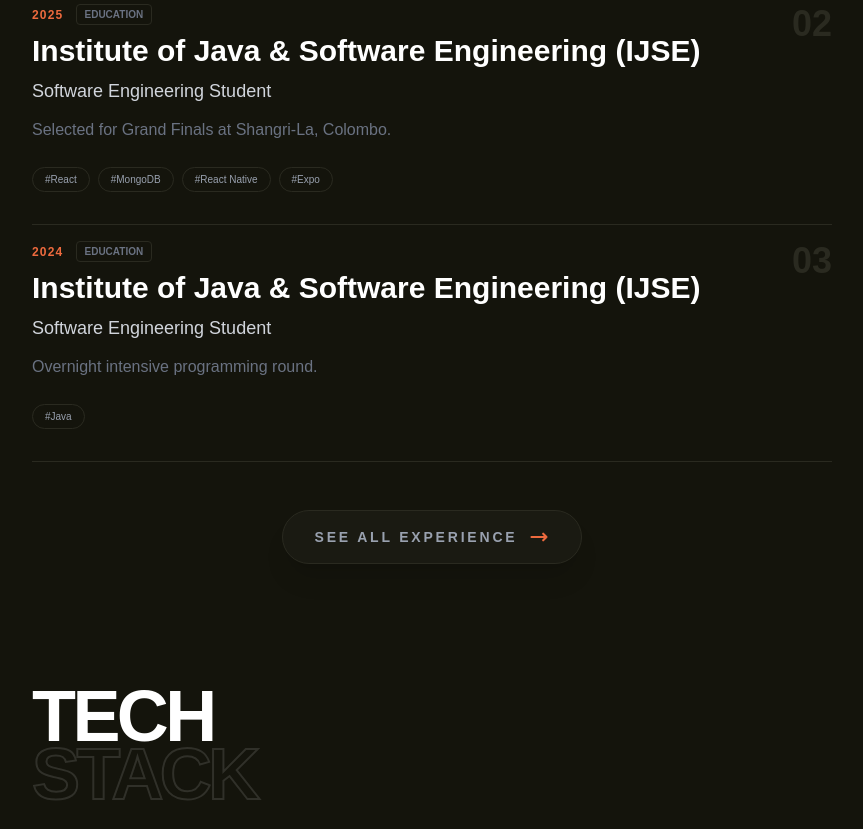
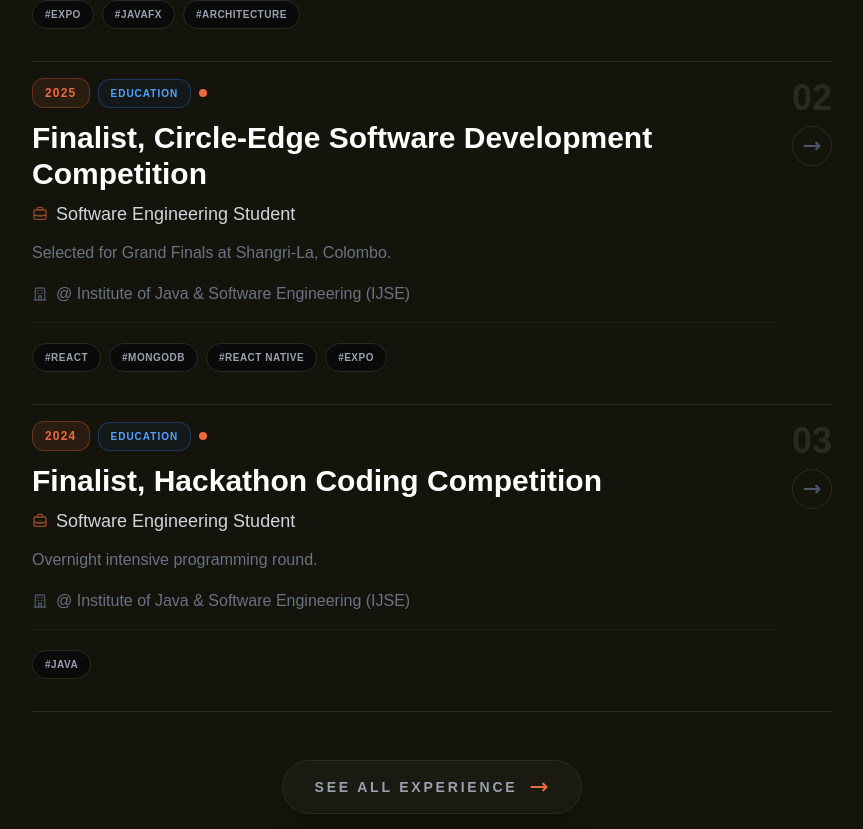
Before and after one commit to tharu-2003/Tharusha_Sandaruwan_Dahanayaka, a React (Vite) app: page / in a window 1280 px wide. Shown: the part 2551-3380 px from the top of the page, without its empty margins (400-1263 px from the left). Built offline with nearby package versions, Linux system fonts and the light colour scheme.

Commit message:
ui updated

```diff
--- a/src/components/ExperienceSection.tsx
+++ b/src/components/ExperienceSection.tsx
@@ -8,6 +8,7 @@ export interface Experience {
     _id: string;
     role: string;
     company: string;
+    title: string;
     period: string;
     description: string;
     skills: string[];
@@ -16,12 +17,12 @@ export interface Experience {
     mode: "Work" | "Education";
     priority: "High" | "Medium" | "Low";
     workModeStatements: string;
-    links: string;
+    links: string[];
 }
 
 export function ExperienceSection() {
   const navigate = useNavigate();
-  const [experiences, setExperiences] = useState<any[]>([]); // Any use kale interface eka update nisa
+  const [experiences, setExperiences] = useState<any[]>([]);
 
   const [selectedExp, setSelectedExp] = useState<any>(null);
   const [isPopupOpen, setIsPopupOpen] = useState(false);
@@ -38,13 +39,8 @@ export function ExperienceSection() {
   };
 
   useEffect(() => {
-    // 1. මුලින්ම priority එක "High" අය පමණක් තෝරාගන්න
     const highPriorityExps = experiencesData.filter(exp => exp.priority === "High");
-
-    // 2. අලුත්ම ඒවා උඩට එන ලෙස reverse කර අවසාන 3 ලබාගන්න
-    // සටහන: Array එකේ අන්තිම 3 ගෙන reverse කිරීමෙන් අලුත්ම "High" priority ඒවා 3 ලැබේ.
     const latestHighPriority = [...highPriorityExps].reverse().slice(0, 3);
-
     setExperiences(latestHighPriority);
   }, []);
 
@@ -56,7 +52,7 @@ export function ExperienceSection() {
         onClose={closePopup}
       />
 
-      {/* Title Section (දැනට ඇති පරිදිම පවතී) */}
+      {/* Title Section */}
       <motion.div
         initial={{ opacity: 0, y: 30 }}
         whileInView={{ opacity: 1, y: 0 }}
@@ -98,36 +94,100 @@ export function ExperienceSection() {
           >
             <div className="flex flex-col md:flex-row md:items-start justify-between gap-4">
               <div className="flex-1">
-                {/* Mode (Work/Education) Badge එකක් පෙන්වීම වැදගත් නිසා මෙතැනට එකතු කළා */}
-                <div className="flex items-center gap-3 mb-2">
-                    <span className="text-[#ed6a3e] text-xs font-bold tracking-widest uppercase">
-                    {exp.period}
-                    </span>
-                    <span className="text-[10px] px-2 py-0.5 border border-[#2a2a20] text-gray-500 rounded uppercase font-black">
+                {/* Enhanced Header Badges */}
+                <div className="flex items-center gap-2 mb-3">
+                  <motion.span
+                    whileHover={{ scale: 1.05 }}
+                    className="relative text-[#ed6a3e] text-xs font-bold tracking-widest uppercase px-3 py-1.5 bg-[#ed6a3e]/10 border border-[#ed6a3e]/30 rounded-lg overflow-hidden"
+                  >
+                    {/* Shimmer Effect */}
+                    <motion.div
+                      animate={{ x: ["-100%", "100%"] }}
+                      transition={{ duration: 2, repeat: Infinity, repeatDelay: 3 }}
+                      className="absolute inset-0 bg-linear-to-r from-transparent via-white/10 to-transparent"
+                    />
+                    <span className="relative">{exp.period}</span>
+                  </motion.span>
+
+                  <motion.span
+                    whileHover={{ scale: 1.05, rotate: 2 }}
+                    className={`text-[10px] px-3 py-1.5 border rounded-lg font-black uppercase tracking-widest transition-all ${
+                      exp.mode === "Work"
+                        ? "border-[#ed6a3e]/30 text-[#ed6a3e] bg-[#ed6a3e]/5"
+                        : "border-blue-500/30 text-blue-400 bg-blue-500/5"
+                    }`}
+                  >
                     {exp.mode}
-                    </span>
+                  </motion.span>
+
+                  {/* Priority Indicator with Glow */}
+                  <motion.div
+                    whileHover={{ scale: 1.1 }}
+                    className="relative"
+                  >
+                    <div className={`w-2 h-2 rounded-full ${
+                      exp.priority === "High" ? "bg-[#ed6a3e]" :
+                      exp.priority === "Medium" ? "bg-blue-500" : "bg-gray-500"
+                    }`}>
+                      <motion.div
+                        animate={{ scale: [1, 1.5, 1], opacity: [0.5, 0, 0.5] }}
+                        transition={{ duration: 2, repeat: Infinity }}
+                        className={`absolute inset-0 rounded-full ${
+                          exp.priority === "High" ? "bg-[#ed6a3e]" :
+                          exp.priority === "Medium" ? "bg-blue-500" : "bg-gray-500"
+                        }`}
+                      />
+                    </div>
+                  </motion.div>
                 </div>
 
+                {/* Enhanced Title with Gradient on Hover */}
                 <motion.h3
-                  className="text-2xl sm:text-3xl font-bold text-white group-hover:text-[#ed6a3e] transition-colors mb-2"
+                  whileHover={{ x: 4 }}
+                  className="text-2xl sm:text-3xl font-bold text-white group-hover:text-transparent group-hover:bg-linear-to-r group-hover:from-[#ed6a3e] group-hover:to-[#ff8c5a] group-hover:bg-clip-text transition-all duration-300 mb-2"
                 >
-                  {exp.company}
+                  {exp.title}
                 </motion.h3>
-                <motion.p className="text-lg text-gray-300 font-medium mb-3">
-                  {exp.role}
-                </motion.p>
 
-                <p className="text-sm sm:text-base text-gray-500 mb-6 max-w-2xl leading-relaxed line-clamp-3">
+                {/* Role with Icon */}
+                <div className="flex items-center gap-2 mb-3">
+                  <svg className="w-4 h-4 text-[#ed6a3e]/60 group-hover:text-[#ed6a3e] transition-colors" fill="none" viewBox="0 0 24 24" stroke="currentColor">
+                    <path strokeLinecap="round" strokeLinejoin="round" strokeWidth={2} d="M21 13.255A23.931 23.931 0 0112 15c-3.183 0-6.22-.62-9-1.745M16 6V4a2 2 0 00-2-2h-4a2 2 0 00-2 2v2m4 6h.01M5 20h14a2 2 0 002-2V8a2 2 0 00-2-2H5a2 2 0 00-2 2v10a2 2 0 002 2z" />
+                  </svg>
+                  <motion.p
+                    whileHover={{ x: 2 }}
+                    className="text-lg text-gray-300 font-medium"
+                  >
+                    {exp.role}
+                  </motion.p>
+                </div>
+
+                {/* Description */}
+                <p className="text-sm sm:text-base text-gray-500 mb-4 max-w-2xl leading-relaxed line-clamp-3">
                   {exp.description}
                 </p>
 
-                {/* Skills Tags */}
+                {/* Company with Icon and Divider */}
+                <div className="flex items-center gap-2 mb-5 pb-4 border-b border-[#2a2a20]/50">
+                  <svg className="w-4 h-4 text-gray-600 group-hover:text-gray-500 transition-colors" fill="none" viewBox="0 0 24 24" stroke="currentColor">
+                    <path strokeLinecap="round" strokeLinejoin="round" strokeWidth={2} d="M19 21V5a2 2 0 00-2-2H7a2 2 0 00-2 2v16m14 0h2m-2 0h-5m-9 0H3m2 0h5M9 7h1m-1 4h1m4-4h1m-1 4h1m-5 10v-5a1 1 0 011-1h2a1 1 0 011 1v5m-4 0h4" />
+                  </svg>
+                  <motion.p
+                    whileHover={{ x: 2 }}
+                    className="text-sm sm:text-base text-gray-500 font-medium"
+                  >
+                    @ {exp.company}
+                  </motion.p>
+                </div>
+
+                {/* Enhanced Skills Tags */}
                 <motion.div
                   initial={{ opacity: 0, y: 10 }}
                   whileInView={{ opacity: 1, y: 0 }}
                   viewport={{ once: true }}
-                  transition={{ duration: 0.4, delay: index * 0.15  }}
-                  className="flex flex-wrap gap-2">
+                  transition={{ duration: 0.4, delay: index * 0.15 }}
+                  className="flex flex-wrap gap-2"
+                >
                   {exp.skills.map((skill: string, sIndex: number) => (
                     <motion.span
                       key={sIndex}
@@ -135,25 +195,50 @@ export function ExperienceSection() {
                       whileInView={{ opacity: 1, scale: 1 }}
                       viewport={{ once: true }}
                       transition={{ duration: 0.3, delay: index * 0.15 + 0.6 + sIndex * 0.05 }}
-                      whileHover={{ scale: 1.05 }}
-                      className="text-[10px] px-3 py-1 border border-[#2a2a20] text-gray-400 rounded-full group-hover:border-[#ed6a3e]/30 group-hover:text-gray-300 transition-colors"
+                      whileHover={{ scale: 1.08, y: -2 }}
+                      className="relative text-[10px] px-3 py-1.5 border border-[#2a2a20] bg-[#0a0a0a] text-gray-400 rounded-full group-hover:border-[#ed6a3e]/30 group-hover:text-gray-300 transition-all duration-300 overflow-hidden"
                     >
-                      {skill}
+                      {/* Gradient Background on Hover */}
+                      <span className="absolute inset-0 bg-linear-to-r from-[#ed6a3e]/0 via-[#ed6a3e]/5 to-[#ed6a3e]/0 opacity-0 group-hover:opacity-100 transition-opacity" />
+                      <span className="relative font-semibold uppercase tracking-wider">{skill}</span>
                     </motion.span>
                   ))}
                 </motion.div>
               </div>
 
-              {/* Step Indicator */}
-              <div className="hidden md:block text-[#2a2a20] group-hover:text-[#ed6a3e] transition-colors">
-                <span className="text-4xl font-black">0{index + 1}</span>
+              {/* Enhanced Step Indicator */}
+              <div className="hidden md:flex flex-col items-end gap-2">
+                <motion.div
+                  whileHover={{ scale: 1.1, rotate: 5 }}
+                  className="text-[#2a2a20] group-hover:text-[#ed6a3e] transition-colors relative"
+                >
+                  <span className="text-4xl font-black">0{index + 1}</span>
+                  {/* Decorative Circle */}
+                  <motion.div
+                    initial={{ scale: 0 }}
+                    whileInView={{ scale: 1 }}
+                    viewport={{ once: true }}
+                    transition={{ duration: 0.5, delay: index * 0.15 + 0.3 }}
+                    className="absolute -inset-2 border border-[#2a2a20] group-hover:border-[#ed6a3e]/30 rounded-full -z-10 transition-colors"
+                  />
+                </motion.div>
+
+                {/* Arrow with Circle */}
+                <motion.div
+                  whileHover={{ x: 4, scale: 1.1 }}
+                  className="w-10 h-10 rounded-full border border-[#2a2a20] group-hover:border-[#ed6a3e] group-hover:bg-[#ed6a3e] flex items-center justify-center transition-all duration-300"
+                >
+                  <svg className="w-5 h-5 text-gray-600 group-hover:text-white transition-colors" fill="none" viewBox="0 0 24 24" stroke="currentColor">
+                    <path strokeLinecap="round" strokeLinejoin="round" strokeWidth={2.5} d="M17 8l4 4m0 0l-4 4m4-4H3" />
+                  </svg>
+                </motion.div>
               </div>
             </div>
           </motion.div>
         ))}
       </div>
 
-      {/* See All Button (දැනට ඇති පරිදිම පවතී) */}
+      {/* Enhanced See All Button */}
       <motion.div
         initial={{ opacity: 0, y: 30 }}
         whileInView={{ opacity: 1, y: 0 }}
@@ -167,14 +252,29 @@ export function ExperienceSection() {
           whileTap={{ scale: 0.98 }}
           className="group relative px-8 py-4 bg-[#1a1a12] border border-[#2a2a20] rounded-full overflow-hidden transition-all duration-500 hover:border-[#ed6a3e]/50 shadow-xl"
         >
+          {/* Sliding Background */}
           <div className="absolute inset-0 bg-[#ed6a3e] translate-y-[101%] group-hover:translate-y-0 transition-transform duration-500 ease-out" />
+
+          {/* Shine Effect */}
+          <motion.div
+            animate={{ x: ["-100%", "100%"] }}
+            transition={{ duration: 2, repeat: Infinity, repeatDelay: 3 }}
+            className="absolute inset-0 bg-linear-to-r from-transparent via-white/20 to-transparent skew-x-12"
+          />
+
           <div className="relative flex items-center gap-3">
             <span className="text-sm font-black uppercase tracking-[0.2em] text-gray-400 group-hover:text-white transition-colors duration-300">
               See All Experience
             </span>
-            <svg className="w-5 h-5 text-[#ed6a3e] group-hover:text-white" fill="none" stroke="currentColor" viewBox="0 0 24 24">
+            <motion.svg
+              whileHover={{ x: 4 }}
+              className="w-5 h-5 text-[#ed6a3e] group-hover:text-white transition-colors"
+              fill="none"
+              stroke="currentColor"
+              viewBox="0 0 24 24"
+            >
               <path strokeLinecap="round" strokeLinejoin="round" strokeWidth={2.5} d="M17 8l4 4m0 0l-4 4m4-4H3" />
-            </svg>
+            </motion.svg>
           </div>
         </motion.button>
       </motion.div>
```
